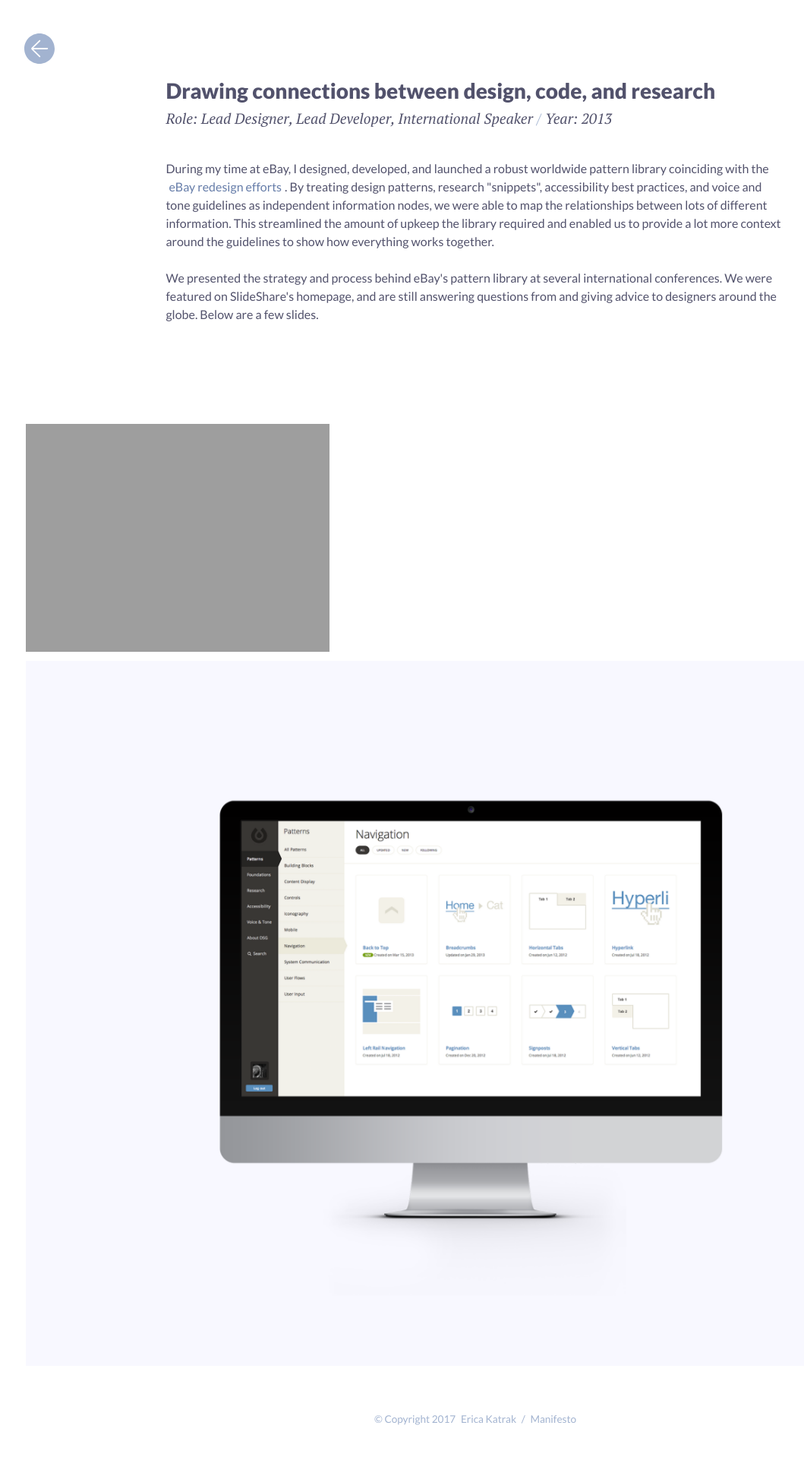
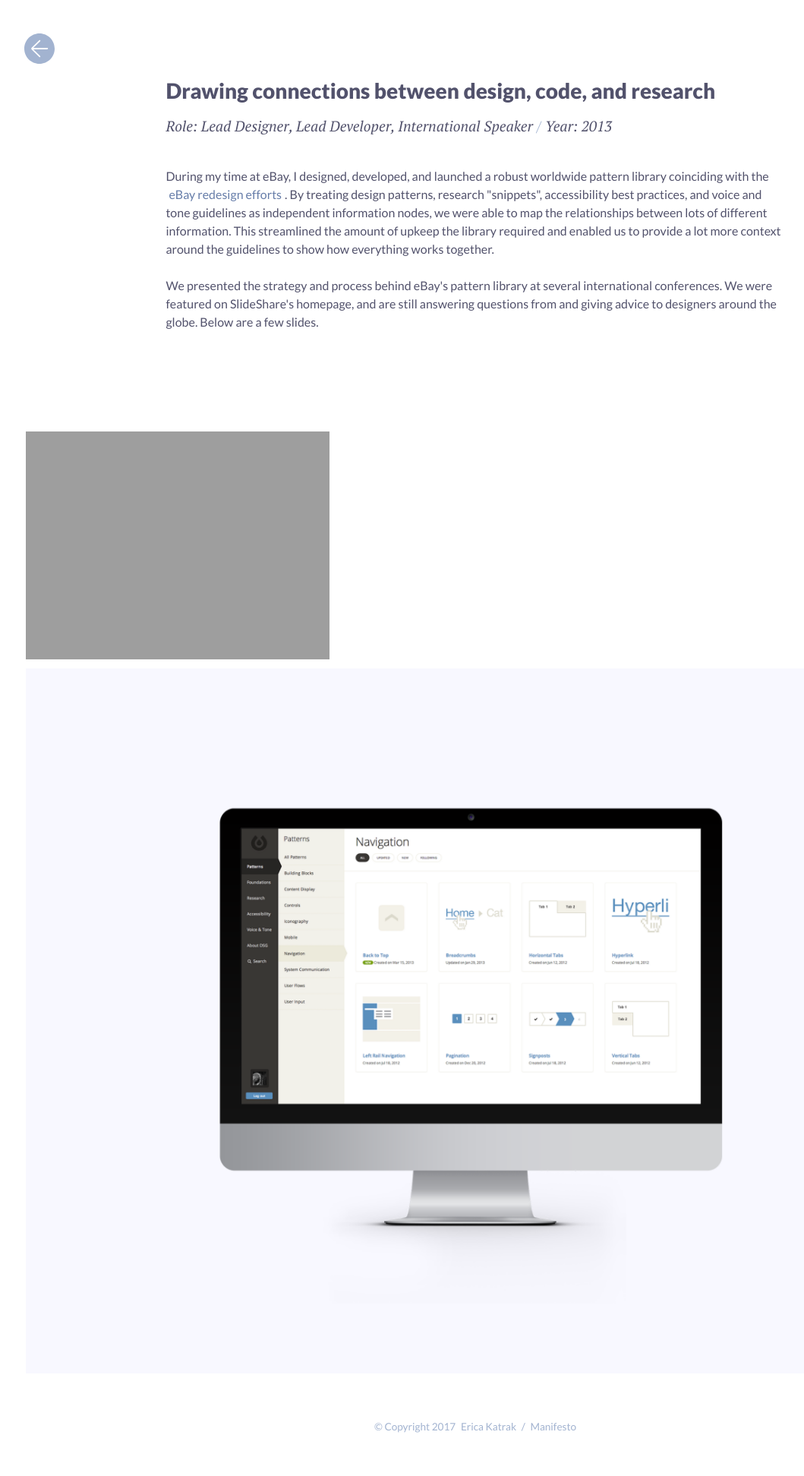
Before and after one commit to ericakatrak/ericakatrak.github.io, a Jekyll site: the page built from _posts/2016-09-01-epl.md, in a window 1280 px wide. Shown: the whole page at 76% size, without its empty margins (12-1071 px from the left). Built offline with Jekyll 4.4.1, drawn with Linux system fonts in a browser that asks for light colours.

Commit message:
small type update

```diff
--- a/_includes/head.html
+++ b/_includes/head.html
@@ -11,7 +11,7 @@
     <link rel="alternate" type="application/rss+xml" title="RSS" href="/feed.xml">
 
     <link rel="stylesheet" href="{{ site.url }}/css/style.css">
-    <link href="https://fonts.googleapis.com/css?family=lato:400,900" rel="stylesheet">
+    <link href="https://fonts.googleapis.com/css?family=Lato:400,900" rel="stylesheet">
     <link href="https://fonts.googleapis.com/css?family=PT+Serif:400i" rel="stylesheet">
 
     <script src="{{ site.url }}/js/modernizr.custom.js"></script>
--- a/css/style.css
+++ b/css/style.css
@@ -27,6 +27,7 @@
   font-size: 2em;
   font-weight: 900;
   line-height: 1.25;
+  margin-bottom: 15px;
 }
 h2 {
   font-weight: 400;
@@ -34,11 +35,9 @@
   font-family: "PT Serif", serif;
   margin-bottom: 2em;
 }
-.post h1 {
-  font-size: 1.75em;
-  margin-bottom: 5px;
-}
+.post h1 {font-size: 1.75em;}
 .post h2 {font-size: 1.2em;}
+
 h3 {
   font-size: .85em;
   font-weight: 900;
```
